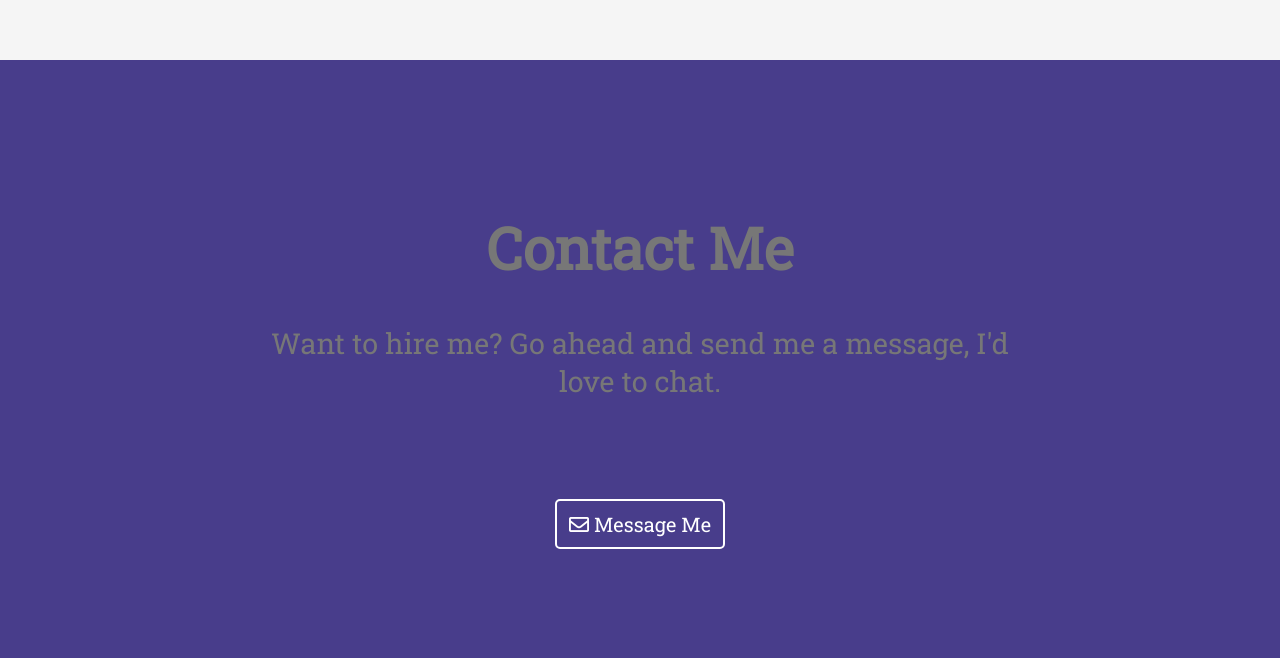
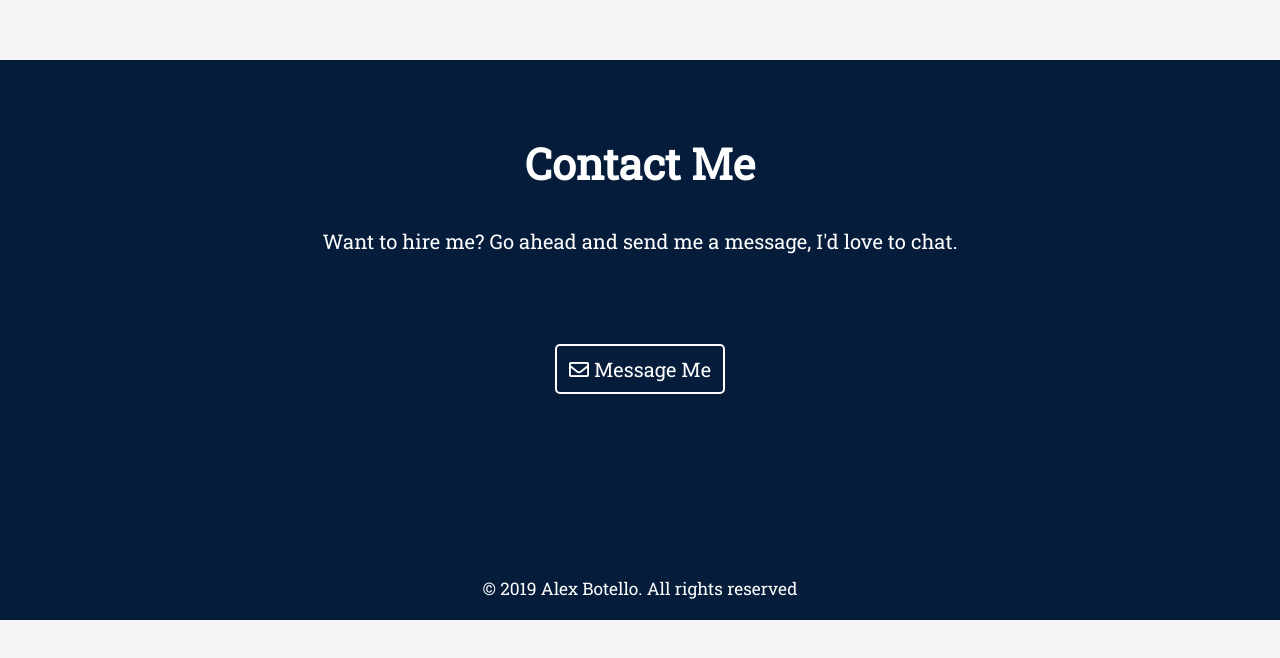
Before and after one commit to alexbotello/portfolio, a React (Create React App) app: page / in a window 1280 px wide. Shown: the part 1620-2278 px from the top of the page. After the commit the page ends 2240 px from the top, so only its background shows below. Built offline with nearby package versions, Linux system fonts and the light colour scheme; a web font is replaced by a local one.

Commit message:
Change background and add copywrite

```diff
--- a/src/components/ContactMe/index.css
+++ b/src/components/ContactMe/index.css
@@ -4,18 +4,22 @@
   grid-template-areas:
     ". cta ."
     ". cta . "
-    ". form . ";
-  grid-template-rows: 1fr 2fr 1fr;
-  height: 100vh;
-  background-color: darkslateblue;
+    ". tm . ";
+  grid-template-rows: 1fr 1fr 1fr;
+  height: 70vh;
+  background-color: #051d3b;
   font-family: "Roboto Slab", serif;
-  color: rgb(119, 119, 119);
+  color: white;
 }
 
 .CTA {
   grid-area: cta;
   place-self: center;
   text-align: center;
+}
+
+.CTA p {
+  font-size: 0.7em;
 }
 
 .CTA button {
@@ -32,7 +36,20 @@
   /* visibility: hidden; */
 }
 
+.CTA button:hover {
+  transition: all 1s ease;
+  transform: scale(1.1) perspective(1px);
+}
+
 .CTA a {
   text-decoration: none;
   color: inherit;
 }
+
+.TM {
+  grid-area: tm;
+  text-align: center;
+  align-self: flex-end;
+  font-size: 0.6em;
+  margin-bottom: 20px;
+}
--- a/src/components/ContactMe/index.js
+++ b/src/components/ContactMe/index.js
@@ -5,7 +5,7 @@ function ContactMe() {
   return (
     <div className="Contact">
       <div className="CTA">
-        <h1>Contact Me</h1>
+        <h2>Contact Me</h2>
         <p>
           Want to hire me? Go ahead and send me a message, I'd love to chat.
         </p>
@@ -15,6 +15,7 @@ function ContactMe() {
           </a>
         </button>
       </div>
+      <div className="TM">© 2019 Alex Botello. All rights reserved</div>
     </div>
   );
 }
--- a/src/components/Projects/Modal/index.css
+++ b/src/components/Projects/Modal/index.css
@@ -66,7 +66,7 @@
 .Description p {
   color: black !important;
   text-align: left;
-  font-size: 0.6em !important;
+  font-size: 0.5em !important;
 }
 
 .Actions {
@@ -77,7 +77,7 @@
 }
 
 .Actions button {
-  /* margin-top: 10px; */
+  margin-top: 5px;
 }
 .Actions a {
   color: inherit;
```
